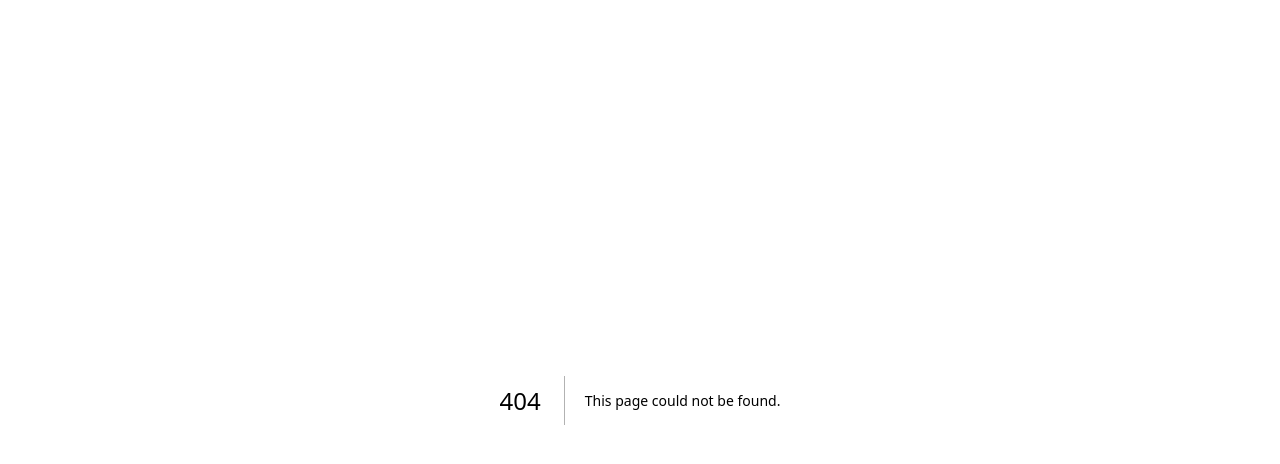
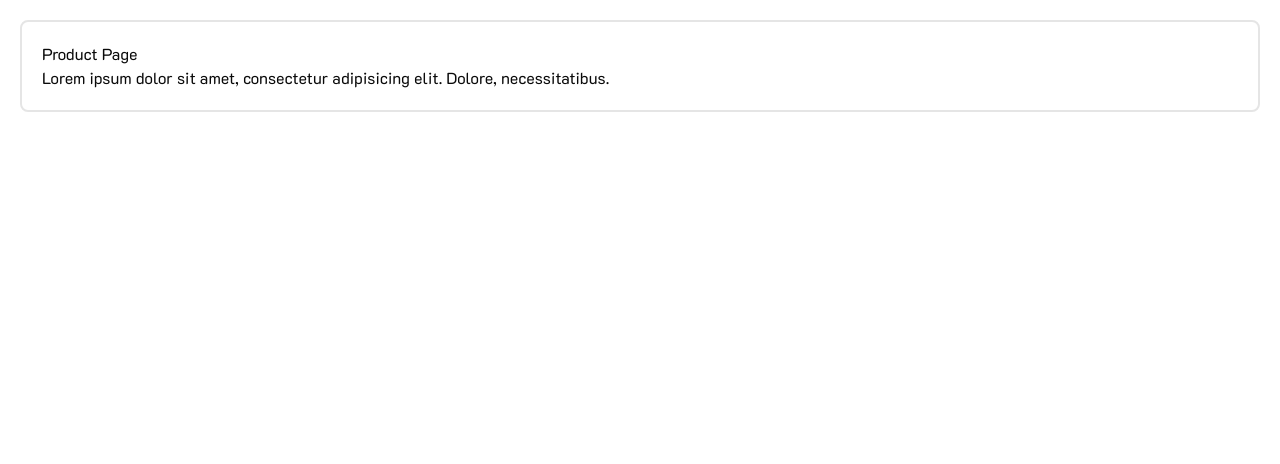
Before and after one commit to ThanyapisitLim/example-nextjs-ajaek-bootcamp, a Next.js app: page /product in a window 1280 px wide. Before the commit this address had no page. Shown: the top 464 px of the page. Built offline with nearby package versions, Linux system fonts and the light colour scheme.

Commit message:
add product and about

```diff
--- /dev/null
+++ b/src/app/about/page.tsx
@@ -0,0 +1,7 @@
+export default function About () {
+    return (
+        <div>
+            <p>About us</p>
+        </div>
+    )
+}
--- /dev/null
+++ b/src/app/product/page.tsx
@@ -0,0 +1,9 @@
+export default function Product () {
+    return(
+        <div className="m-5 p-5 border-2 rounded-md">
+            <h1>Product Page</h1>
+            <p>Lorem ipsum dolor sit amet, consectetur adipisicing elit. Dolore, necessitatibus.</p>
+        </div>
+
+    )
+}
```
